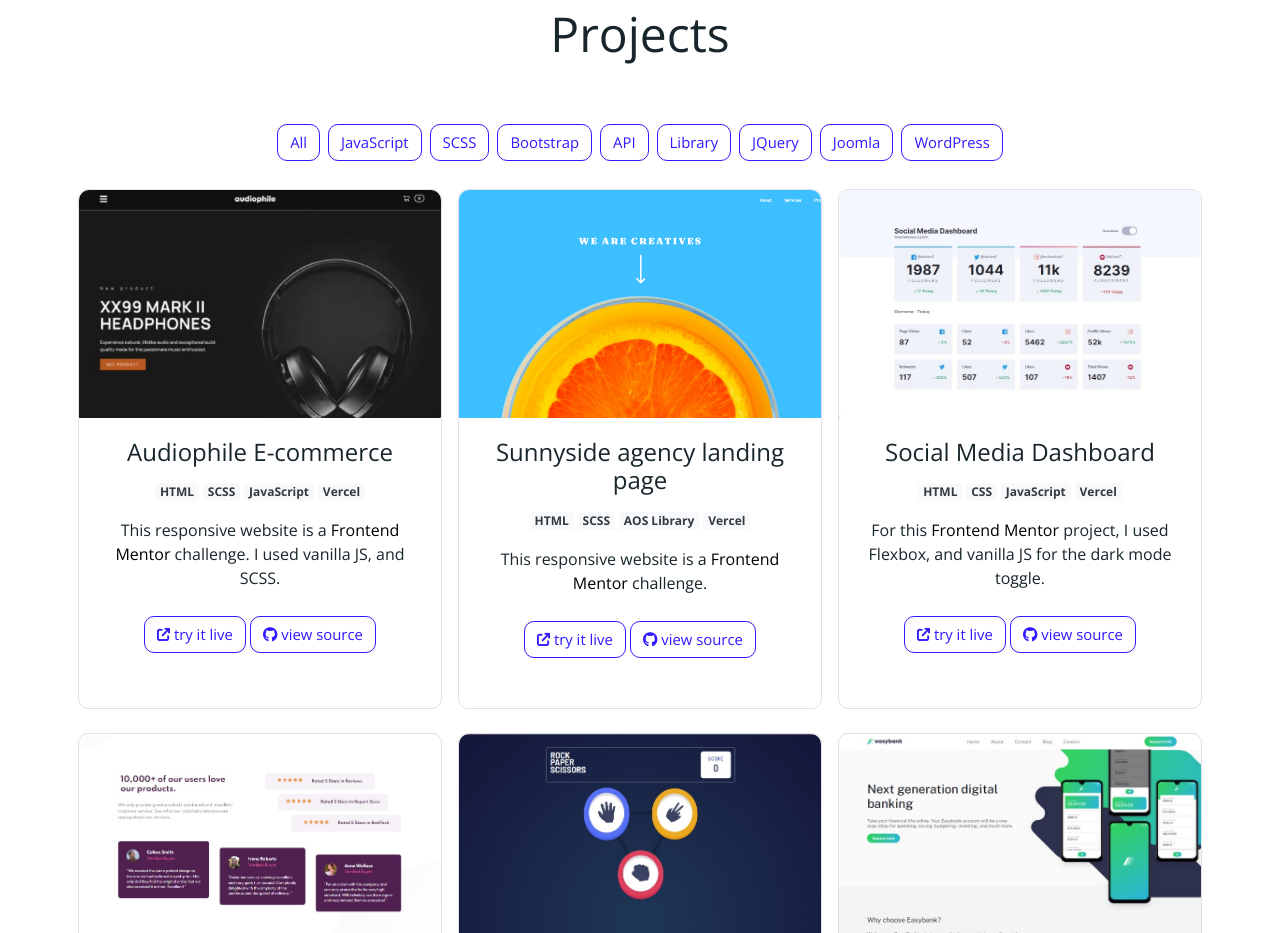
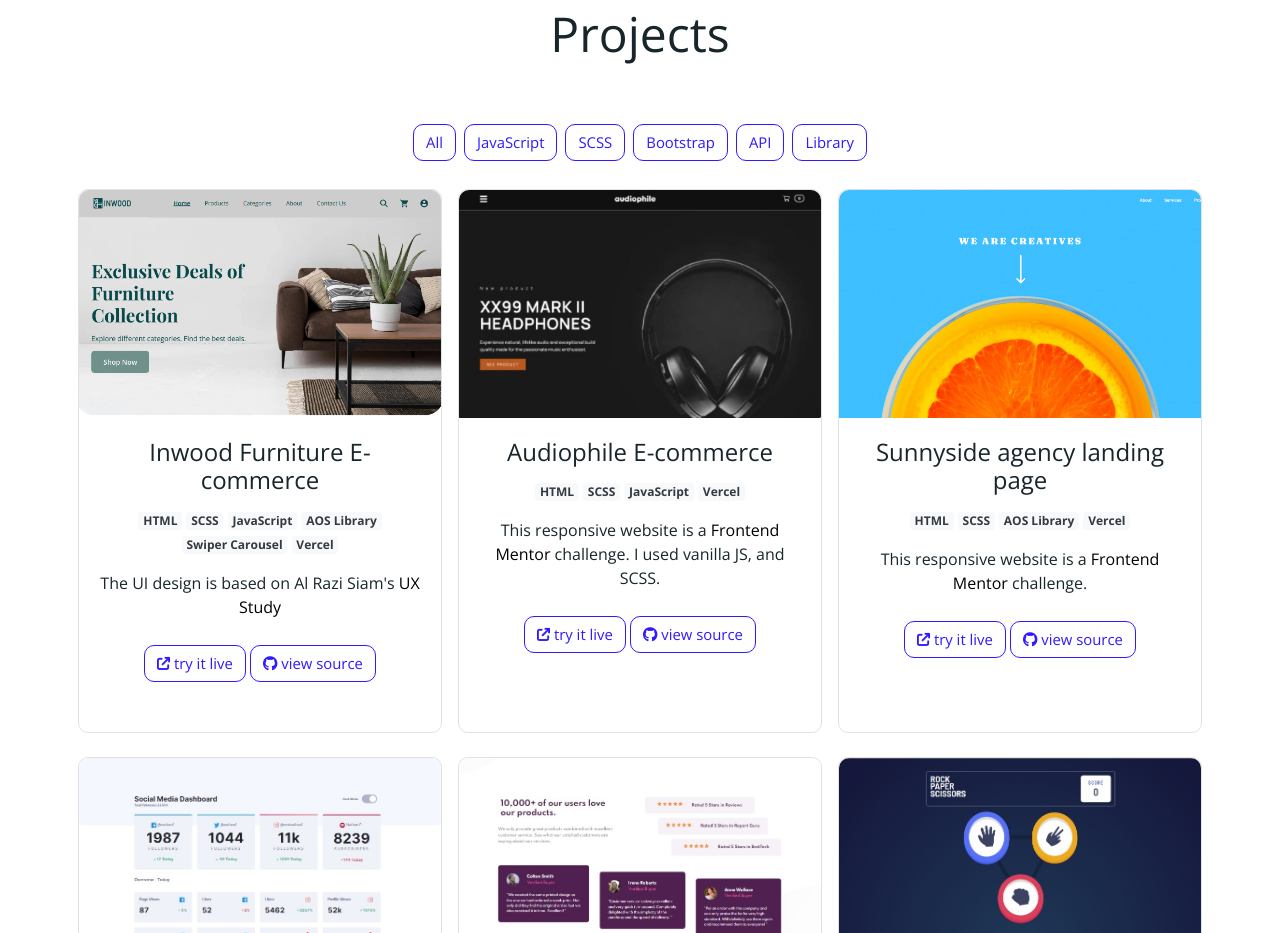
Before and after one commit to Msgl/portfolio2022, a plain HTML site: page index.html in a window 1280 px wide. Shown: the part 1100-2033 px from the top of the page. Drawn offline with nearby package versions, Linux system fonts and the light colour scheme; a web font is replaced by a local one.

Commit message:
Inwood project

```diff
--- a/index.html
+++ b/index.html
@@ -127,11 +127,40 @@
           <button class="btn btn-outline-custom m-1 filter-button" data-filter="bootstrap">Bootstrap</button>
           <button class="btn btn-outline-custom m-1 filter-button" data-filter="api">API</button>
           <button class="btn btn-outline-custom m-1 filter-button" data-filter="library">Library</button>
-          <button class="btn btn-outline-custom m-1 filter-button" data-filter="jquery">JQuery</button>
+          <!-- <button class="btn btn-outline-custom m-1 filter-button" data-filter="jquery">JQuery</button>
           <button class="btn btn-outline-custom m-1 filter-button" data-filter="joomla">Joomla</button>
-          <button class="btn btn-outline-custom m-1 filter-button" data-filter="wordpess">WordPress</button>
+          <button class="btn btn-outline-custom m-1 filter-button" data-filter="wordpess">WordPress</button> -->
         </div>
         <div class="row">
+          <!-- INWOOD -->
+          <div class="col-sm-12 col-md-4 pt-4 pl-2 pr-2 filter scss javascript library">
+            <div class="card">
+              <img src="/images/inwood-template.png" width="500" height="300" class="card-img-top"
+                alt="inwood template screenshot" />
+              <div class="card-body">
+                <h3 class="card-title">Inwood Furniture E-commerce</h3>
+                <p>
+                  <span class="badge bg-light text-dark">HTML</span>
+                  <span class="badge bg-light text-dark">SCSS</span>
+                  <span class="badge bg-light text-dark">JavaScript</span>
+                  <span class="badge bg-light text-dark">AOS Library</span>
+                  <span class="badge bg-light text-dark">Swiper Carousel</span>
+                  <span class="badge bg-light text-dark">Vercel</span>
+                </p>
+                <p class="card-text">
+                  The UI design is based on Al Razi Siam's
+                  <a class="link-darker"
+                    href="https://www.behance.net/gallery/109915919/UX-Case-Study-Furniture-eCommerce-Website">UX
+                    Study</a>
+                </p>
+
+                <a class="btn btn-outline-custom" target="_blank" href="https://inwood-ecommerce.vercel.app/"
+                  role="button"><i class="fa-solid fa-arrow-up-right-from-square"></i> try it live</a>
+                <a class="btn btn-outline-custom" target="_blank" href="https://github.com/Msgl/Inwood-template"
+                  role="button"><i class="fa-brands fa-github"></i> view source</a>
+              </div>
+            </div>
+          </div>
           <!-- AUDIOPHILE -->
           <div class="col-sm-12 col-md-4 pt-4 pl-2 pr-2 filter scss javascript">
             <div class="card">
```
Also changed, not shown: images/inwood-template.png (added).
